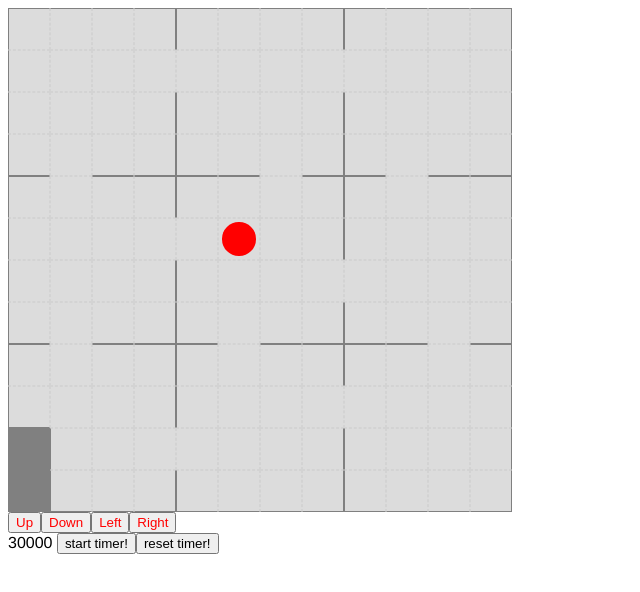
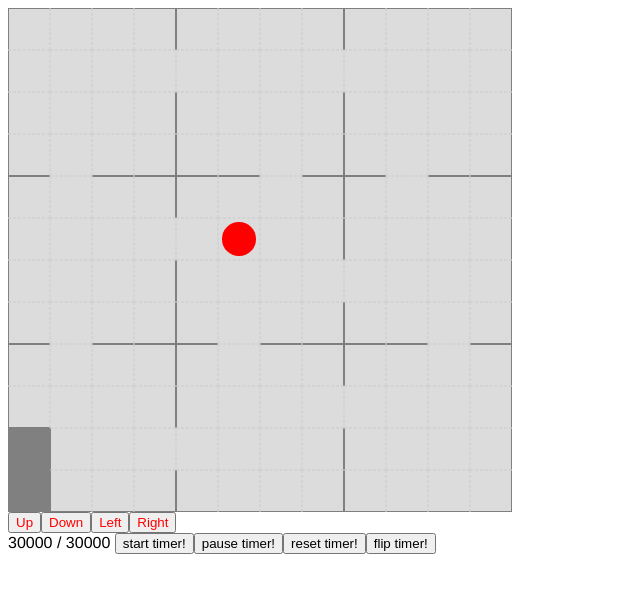
Before and after one commit to strux/enchanted-entanglement, a Vue app: page / in a window 1280 px wide. Shown: the top 592 px of the page, without its empty margins (0-640 px from the left). Built offline with nearby package versions, Linux system fonts and the light colour scheme.

Commit message:
messing around with timer and vue

```diff
--- a/src/App.vue
+++ b/src/App.vue
@@ -10,7 +10,7 @@
         <div :style="bannerStyle" v-if="game.state === 'pending'">
             <button v-on:click="game.state = 'play'">Start Game</button>
         </div>
-        <timer v-if="game.state ==='play'" :starttime="game.timer" ></timer>
+        <timer v-if="game.state ==='play'" :countdown="game.timer"/>
     </div>
 </template>
 
--- a/src/components/Timer.vue
+++ b/src/components/Timer.vue
@@ -1,39 +1,53 @@
 <template>
-    <div class="timer" >
+    <div class="timer">
         <span>
-            {{ currenttime }}
+            {{ countdown }} / {{ totalTime }}
         </span>
         <button v-on:click="start()">start timer!</button>
+        <button v-on:click="pause()">pause timer!</button>
         <button v-on:click="reset()">reset timer!</button>
+        <button v-on:click="flip()">flip timer!</button>
     </div>
 </template>
 
 <script>
+import { mapState } from 'vuex'
 export default {
     name: 'Timer',
-    props: ['starttime', 'currenttime'],
+    props: ['countdown'],
+    created: function() {
+        console.log('timer created!');
+    },
+    mounted: function () {
+        this.initduration = this.countdown;
+        // this.countdown = setInterval(() => {
+        //     --this.countdown
+        // }, 1000)
+    },
 
-    created: function() {
-            this.currenttime = this.starttime;
-
-            console.log('timer created!');
-
-            console.log('start: ' + this.starttime);
-            console.log('current: ' + this.currenttime);
-        },
-
-    mutations: {
-
+    computed: {
+        ...mapState({
+            //unless i can find a way to make use of this alias... inaccessible in this component's methods
+            totalTime: state => state.game.timer,
+       }),
     },
     methods: {
         start: function() {
-
+            //not sure where member variables are declared
+            this.timerId = setInterval(() => {
+                --this.countdown
+            }, 1000)
         },
         reset: function() {
-
+            //this won't work: totalTime Ref only accessible in template??
+            //this.countdown = totalTime;
+            this.countdown = this.initduration;
         },
         flip: function() {
-
+            this.countdown = this.initduration - this.countdown;
+        },
+        pause: function() {
+            clearInterval(this.timerId);
         }
     },
 }
```
